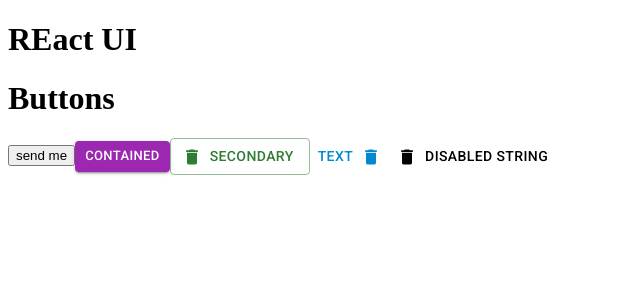
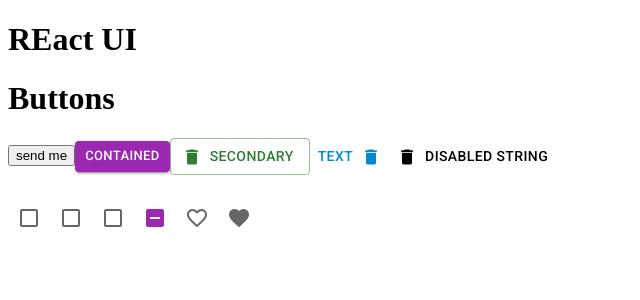
Before and after one commit to nikita3006/materialUi, a React (Vite) app: page / in a window 1280 px wide. Shown: the top 300 px of the page, without its empty margins (0-640 px from the left). Built offline with nearby package versions, Linux system fonts and the light colour scheme.

Commit message:
checkboxes property

```diff
--- a/src/App.jsx
+++ b/src/App.jsx
@@ -1,4 +1,5 @@
 import Buttons from "./components/Buttons.jsx"
+import CheckBoxes from "./components/CheckBoxes.jsx"
 
 
 const App = () => {
@@ -6,6 +7,7 @@ const App = () => {
     <div>
       <h1>REact UI</h1>
        <Buttons/>
+       <CheckBoxes/>
     </div>
   )
 }
--- /dev/null
+++ b/src/components/CheckBoxes.jsx
@@ -0,0 +1,52 @@
+import {useState} from 'react';
+import { Checkbox } from '@mui/material';
+import { Favorite, FavoriteBorder } from '@mui/icons-material';
+
+const CheckBoxes = () => {
+    const [name, setName] = useState([])
+    const getValue =(e) =>{
+        let data= name;
+        data.push(e.target.value)
+      console.warn(data)
+    }
+  return (
+    <div>
+         <h1>
+            <Checkbox
+            color='secondary'
+            value= 'nikita'
+            onChange={(e)=>{getValue(e)}}
+            />
+             <Checkbox
+            color='secondary'
+            value= 'geeta'
+            onChange={(e)=>{getValue(e)}}
+            />
+             <Checkbox
+            color='secondary'
+            value= 'seeta'
+            onChange={(e)=>{getValue(e)}}
+            />
+             <Checkbox
+            color='secondary'
+            indeterminate
+            onChange={(e)=>{getValue(e)}}
+            />
+            <Checkbox
+            color='primary'
+            icon={<FavoriteBorder/>}
+            checkedIcon={<Favorite/>}
+            onChange={(e)=>{getValue(e)}}
+            />
+            <Checkbox
+            color='secondary'
+            icon={<Favorite/>}
+            checkedIcon={<Favorite/>}
+            onChange={(e)=>{getValue(e)}}
+            />
+         </h1>
+    </div>
+  )
+}
+
+export default CheckBoxes;
```
